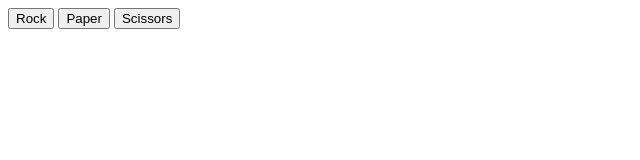
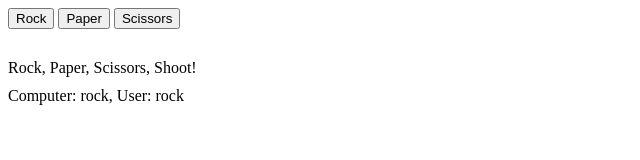
Before and after one commit to TerminatorDom77/RockPaperScissors, a plain HTML site: page index.html in a window 1280 px wide. Both pictures are taken after a click on the button "Rock". Shown: the whole page, without its empty margins (0-640 px from the left). Drawn offline with Linux system fonts and the light colour scheme.

Commit message:
Display some in-game text and what the user and computer chose

```diff
--- a/game.js
+++ b/game.js
@@ -10,11 +10,7 @@ function getComputerChoice() {
     }
     return result;
 }
-function getUserChoice() {
-    let result = prompt("Rock, paper, or scissors?");
-    result = result.toLowerCase();
-    return result;
-}
+
 function findWinner(computerChoice, userChoice){
     if (computerChoice == userChoice){
         console.log(`\n We both guessed ${computerChoice}!`);
@@ -49,30 +45,29 @@ function findWinner(computerChoice, userChoice){
 
 function playRound(userChoice){
     let computerChoice = getComputerChoice();
-    //let userChoice = getUserChoice();
-    let playerChoice = userChoice;
-    console.log("Rock, Paper, Scissors, Shoot!")
-    console.log(`Computer: ${computerChoice}, User: ${playerChoice}`)
-    let winner = findWinner(computerChoice, playerChoice);
-    return winner;
+    let playerChoice = userChoice.toLowerCase();
+    beginningText.textContent = "Rock, ";
+    setTimeout(() => {
+        beginningText.textContent += "Paper, ";
+    }, 400);
+    setTimeout(() => {
+        beginningText.textContent += "Scissors, ";
+    }, 800);
+    setTimeout(() => {
+        beginningText.textContent += "Shoot!";
+    }, 1200);
+    setTimeout(() => {
+        choices.textContent = `Computer: ${computerChoice}, User: ${playerChoice}`;
+        console.log("Rock, Paper, Scissors, Shoot!")
+        console.log(`Computer: ${computerChoice}, User: ${playerChoice}`)
+        let winner = findWinner(computerChoice, playerChoice);
+        return winner;
+    }, 1600);
 }
-
-/*let rounds = 2;
-while (rounds % 2 == 0){
-    rounds = parseInt(prompt("How many rounds do you want to play (odd number) ?"));
-}*/
 
 let userScore = 0;
 let computerScore = 0;
 
-/*for (let i = 0; i < rounds; i++){
-    winner = playRound();
-    if (winner == "Computer"){
-        computerScore += 1;
-    } else if (winner == "User") {
-        userScore += 1;
-    }
-}*/
 function game(userChoice){
     let winner = playRound(userChoice);
     if (winner == "Computer"){
@@ -86,13 +81,16 @@ const rockBtn = document.getElementById("Rock");
 const paperBtn = document.getElementById("Paper");
 const scissorsBtn = document.getElementById("Scissors");
 const buttons = [rockBtn, paperBtn, scissorsBtn];
-let userChoice = null;
-let counter = 0;
+const resultsDiv = document.getElementById("results");
+const beginningText = document.getElementById("beginningText");
+const choices = document.getElementById("choices");
+choices.style.marginTop = "10px";
+resultsDiv.appendChild(beginningText);
+resultsDiv.appendChild(choices);
+beginningText.style.marginTop = "30px";
 
 for (let btn of buttons){
-    counter += 1;
-    userChoice = btn.id;
     btn.addEventListener('click', () => {
-        game(userChoice);
+        game(btn.id);
     });
 }
--- a/index.html
+++ b/index.html
@@ -11,6 +11,10 @@
         <button id="Paper">Paper</button>
         <button id="Scissors">Scissors</button>
     </div>
+    <div id="results">
+        <div id="beginningText"></div>
+        <div id="choices"></div>
+    </div>
 
 <script type="text/javascript" src="game.js"></script>
 </body>
```
